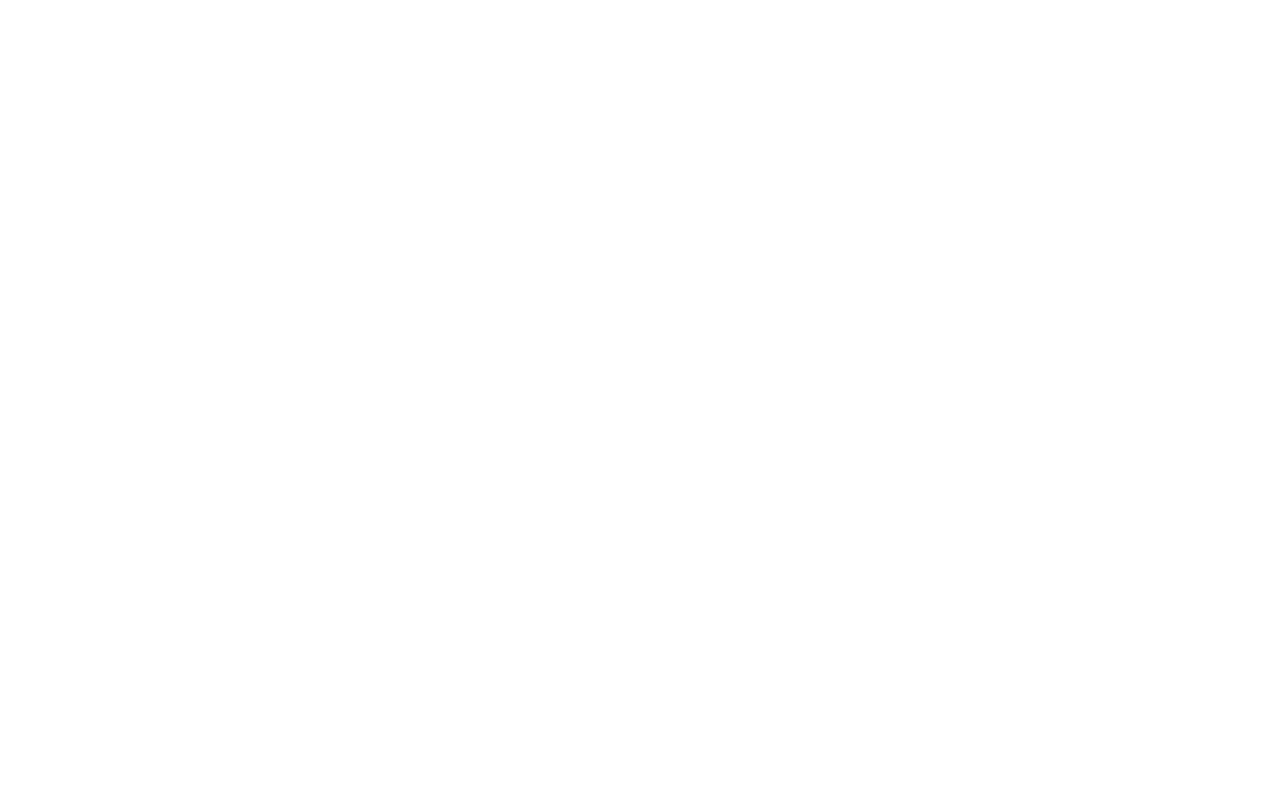
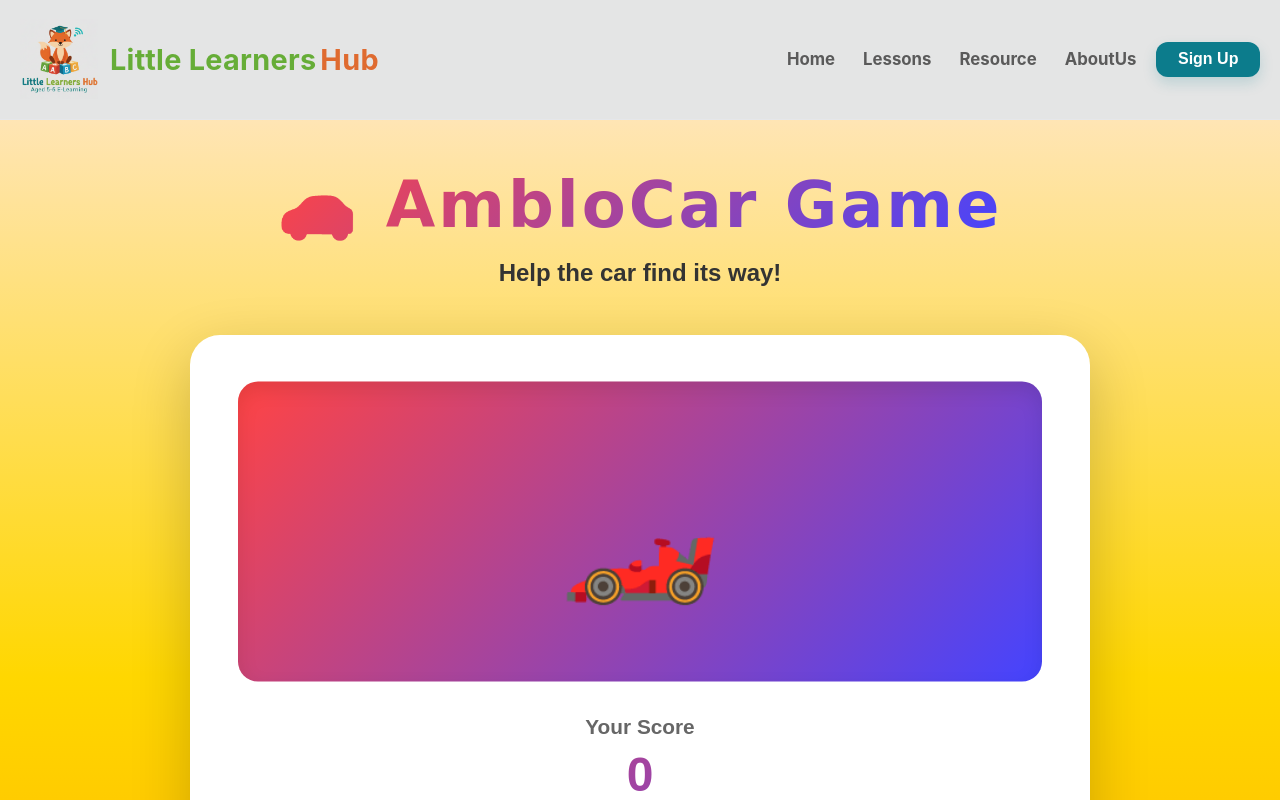
Before and after one commit to ImanthaJayashan/E-Learning_App_frontend, a React (Vite) app: page /games/amblocar in a window 1280 px wide. Before the commit this address had no page. Shown: the top 800 px of the page. Built offline with nearby package versions, Linux system fonts and the light colour scheme.

Commit message:
create a amblocar page

```diff
--- a/src/App.tsx
+++ b/src/App.tsx
@@ -4,6 +4,7 @@
 import EyeProblemDetector from "./pages/EyeProblemDetector";
 import VisionTherapy from "./pages/VisionTherapy";
 import GamesPage from "./pages/GamesPage";
+import AmbloCar from "./pages/AmbloCar";
 import CircleShape from "./pages/CircleShape";
 import SquareShape from "./pages/SquareShape";
 import TriangleShape from "./pages/TriangleShape_new";
@@ -15,6 +16,7 @@
     <Route path="/eye-problem-detector" element={<EyeProblemDetector />} />
     <Route path="/vision-therapy" element={<VisionTherapy />} />
     <Route path="/games" element={<GamesPage />} />
+    <Route path="/games/amblocar" element={<AmbloCar />} />
     <Route path="/shapes/circle" element={<CircleShape />} />
     <Route path="/shapes/square" element={<SquareShape />} />
     <Route path="/shapes/triangle" element={<TriangleShape />} />
--- /dev/null
+++ b/src/pages/AmbloCar.tsx
@@ -0,0 +1,313 @@
+import React, { useState } from "react";
+import { useNavigate } from "react-router-dom";
+import Navbar from "../components/Navbar";
+import Footer from "../components/Footer";
+
+const AmbloCar: React.FC = () => {
+  const navigate = useNavigate();
+  const [score, setScore] = useState(0);
+
+  const styles = `
+    * {
+      margin: 0;
+      padding: 0;
+      box-sizing: border-box;
+    }
+
+    .amblocar-page {
+      min-height: 100vh;
+      background: linear-gradient(180deg, #FFE5B4 0%, #FFD700 50%, #FFA500 100%);
+      display: flex;
+      flex-direction: column;
+      position: relative;
+      padding-top: 0;
+      padding-bottom: 4rem;
+    }
+
+    .amblocar-container {
+      flex: 1;
+      max-width: 1400px;
+      margin: 0 auto;
+      width: 100%;
+      padding: 3rem 2rem;
+      display: flex;
+      flex-direction: column;
+      align-items: center;
+      justify-content: center;
+    }
+
+    .amblocar-header {
+      text-align: center;
+      margin-bottom: 3rem;
+    }
+
+    .amblocar-title {
+      font-size: clamp(2.5rem, 5vw, 4rem);
+      font-weight: 900;
+      background: linear-gradient(135deg, #FF4444, #4444FF);
+      -webkit-background-clip: text;
+      -webkit-text-fill-color: transparent;
+      background-clip: text;
+      margin-bottom: 1rem;
+      font-family: 'Fredoka One', 'Comic Sans MS', sans-serif;
+      letter-spacing: 3px;
+    }
+
+    .amblocar-subtitle {
+      font-size: 1.5rem;
+      color: #333;
+      font-weight: 600;
+      font-family: 'Nunito', sans-serif;
+    }
+
+    .game-area {
+      width: 100%;
+      max-width: 900px;
+      background: white;
+      border-radius: 30px;
+      padding: 3rem;
+      box-shadow: 0 20px 60px rgba(0, 0, 0, 0.2);
+      animation: fadeIn 0.6s ease-out;
+    }
+
+    @keyframes fadeIn {
+      from {
+        opacity: 0;
+        transform: translateY(20px);
+      }
+      to {
+        opacity: 1;
+        transform: translateY(0);
+      }
+    }
+
+    .car-display {
+      width: 100%;
+      height: 300px;
+      background: linear-gradient(135deg, #FF4444, #4444FF);
+      border-radius: 20px;
+      display: flex;
+      align-items: center;
+      justify-content: center;
+      font-size: 8rem;
+      margin-bottom: 2rem;
+      box-shadow: inset 0 8px 20px rgba(0, 0, 0, 0.1);
+      animation: float 3s ease-in-out infinite;
+    }
+
+    @keyframes float {
+      0%, 100% {
+        transform: translateY(0px);
+      }
+      50% {
+        transform: translateY(-20px);
+      }
+    }
+
+    .score-board {
+      text-align: center;
+      margin-bottom: 2rem;
+    }
+
+    .score-label {
+      font-size: 1.3rem;
+      font-weight: 700;
+      color: #666;
+      margin-bottom: 0.5rem;
+      font-family: 'Nunito', sans-serif;
+    }
+
+    .score-value {
+      font-size: 3rem;
+      font-weight: 900;
+      background: linear-gradient(135deg, #FF4444, #4444FF);
+      -webkit-background-clip: text;
+      -webkit-text-fill-color: transparent;
+      background-clip: text;
+      font-family: 'Fredoka One', sans-serif;
+    }
+
+    .game-instructions {
+      background: linear-gradient(135deg, #FFE5B4, #FFF9E6);
+      border-radius: 16px;
+      padding: 1.5rem;
+      margin-bottom: 2rem;
+      border-left: 5px solid #FFA500;
+    }
+
+    .instructions-title {
+      font-size: 1.2rem;
+      font-weight: 800;
+      color: #FF6B00;
+      margin-bottom: 0.8rem;
+      font-family: 'Fredoka One', sans-serif;
+    }
+
+    .instructions-text {
+      font-size: 1.1rem;
+      color: #333;
+      line-height: 1.8;
+      font-family: 'Nunito', sans-serif;
+    }
+
+    .button-group {
+      display: flex;
+      gap: 1.5rem;
+      justify-content: center;
+      flex-wrap: wrap;
+    }
+
+    .btn {
+      border: none;
+      border-radius: 25px;
+      padding: 1.2rem 2.5rem;
+      font-size: 1.3rem;
+      font-weight: 900;
+      cursor: pointer;
+      transition: all 0.3s ease;
+      font-family: 'Fredoka One', 'Comic Sans MS', sans-serif;
+      text-transform: uppercase;
+      letter-spacing: 1.5px;
+    }
+
+    .btn-play {
+      background: linear-gradient(135deg, #FFD700, #FFA500);
+      color: #2d3142;
+      box-shadow: 0 10px 30px rgba(255, 165, 0, 0.4);
+    }
+
+    .btn-play:hover {
+      transform: translateY(-5px) scale(1.05);
+      box-shadow: 0 15px 40px rgba(255, 165, 0, 0.5);
+    }
+
+    .btn-play:active {
+      transform: scale(0.95);
+    }
+
+    .btn-back {
+      background: linear-gradient(135deg, #667eea, #764ba2);
+      color: white;
+      box-shadow: 0 10px 30px rgba(102, 126, 234, 0.4);
+    }
+
+    .btn-back:hover {
+      transform: translateY(-5px) scale(1.05);
+      box-shadow: 0 15px 40px rgba(102, 126, 234, 0.5);
+    }
+
+    .btn-back:active {
+      transform: scale(0.95);
+    }
+
+    @media (max-width: 768px) {
+      .amblocar-container {
+        padding: 2rem 1rem;
+      }
+
+      .game-area {
+        padding: 2rem;
+      }
+
+      .car-display {
+        height: 200px;
+        font-size: 5rem;
+      }
+
+      .score-value {
+        font-size: 2rem;
+      }
+
+      .btn {
+        padding: 1rem 2rem;
+        font-size: 1.1rem;
+      }
+
+      .button-group {
+        gap: 1rem;
+      }
+    }
+
+    @media (max-width: 480px) {
+      .amblocar-title {
+        font-size: 2rem;
+      }
+
+      .game-area {
+        padding: 1.5rem;
+      }
+
+      .car-display {
+        height: 150px;
+        font-size: 4rem;
+        margin-bottom: 1.5rem;
+      }
+
+      .btn {
+        padding: 0.9rem 1.8rem;
+        font-size: 1rem;
+      }
+
+      .button-group {
+        flex-direction: column;
+        width: 100%;
+      }
+
+      .btn {
+        width: 100%;
+      }
+    }
+  `;
+
+  return (
+    <div>
+      <style>{styles}</style>
+      <Navbar />
+
+      <div className="amblocar-page">
+        <div className="amblocar-container">
+          <div className="amblocar-header">
+            <h1 className="amblocar-title">🚗 AmbloCar Game</h1>
+            <p className="amblocar-subtitle">Help the car find its way!</p>
+          </div>
+
+          <div className="game-area">
+            <div className="car-display">🏎️</div>
+
+            <div className="score-board">
+              <div className="score-label">Your Score</div>
+              <div className="score-value">{score}</div>
+            </div>
+
+            <div className="game-instructions">
+              <div className="instructions-title">📋 How to Play</div>
+              <div className="instructions-text">
+                Guide the car through the track to complete the level.
+                Avoid obstacles and collect power-ups to boost your score!
+              </div>
+            </div>
+
+            <div className="button-group">
+              <button
+                className="btn btn-play"
+                onClick={() => setScore(score + 10)}
+              >
+                ▶️ Start Game
+              </button>
+              <button
+                className="btn btn-back"
+                onClick={() => navigate("/games")}
+              >
+                ← Back to Games
+              </button>
+            </div>
+          </div>
+        </div>
+      </div>
+
+      <Footer />
+    </div>
+  );
+};
+
+export default AmbloCar;
--- a/src/pages/GamesPage.tsx
+++ b/src/pages/GamesPage.tsx
@@ -34,32 +34,37 @@
 
   const games = [
     {
-      title: "CIRCLE",
+      title: "AmbloCar",
       level: "LEVEL 1",
       color1: "#FF4444",
       color2: "#4444FF",
-      route: "/shapes/circle"
+      route: "/games/amblocar",
+      image: "/688abcca075993afaacd3536_Amblyoplay%201.png",
+      icon: "⭕"
     },
     {
       title: "SQUARE",
       level: "LEVEL 2",
       color1: "#FF4444",
       color2: "#4444FF",
-      route: "/shapes/square"
+      route: "/shapes/square",
+      icon: "🟦"
     },
     {
       title: "TRIANGLE",
       level: "LEVEL 3",
       color1: "#FF4444",
       color2: "#4444FF",
-      route: "/shapes/triangle"
+      route: "/shapes/triangle",
+      icon: "🔺"
     },
     {
       title: "STAR",
       level: "LEVEL 4",
       color1: "#FF4444",
       color2: "#4444FF",
-      route: "/shapes/star"
+      route: "/shapes/star",
+      icon: "⭐"
     }
   ];
 
@@ -131,16 +136,18 @@
 
     .games-page {
       min-height: 100vh;
-      background: linear-gradient(180deg, #E3F2FD 0%, #FFF3E0 50%, #F3E5F5 100%);
+      background: radial-gradient(circle at 20% 20%, rgba(255, 221, 255, 0.6), transparent 30%),
+        radial-gradient(circle at 80% 0%, rgba(197, 225, 255, 0.55), transparent 28%),
+        linear-gradient(180deg, #e7f2ff 0%, #fef5f4 50%, #f3e5f5 100%);
       position: relative;
       padding-top: 0;
       padding-bottom: 4rem;
     }
 
     .games-container {
-      max-width: 1600px;
+      max-width: 1500px;
       margin: 0 auto;
-      padding: 0;
+      padding: 0 1.5rem 1rem;
     }
 
     .games-header {
@@ -265,21 +272,22 @@
 
     .games-grid {
       display: grid;
-      grid-template-columns: repeat(auto-fill, minmax(300px, 1fr));
-      gap: 2.5rem;
-      padding: 0 1rem;
+      grid-template-columns: repeat(auto-fit, minmax(280px, 1fr));
+      gap: 2rem;
+      padding: 0 0.5rem;
     }
 
     .game-card {
-      background: white;
-      border-radius: 28px;
-      padding: 2.5rem 2rem;
-      box-shadow: 0 10px 30px rgba(0, 0, 0, 0.1);
+      background: rgba(255, 255, 255, 0.92);
+      border-radius: 30px;
+      padding: 2.4rem 2rem 2rem;
+      box-shadow: 0 18px 50px rgba(20, 24, 62, 0.12), inset 0 1px 0 rgba(255, 255, 255, 0.7);
+      border: 1px solid rgba(255, 255, 255, 0.6);
       display: flex;
       flex-direction: column;
       align-items: center;
-      gap: 1.8rem;
-      transition: all 0.4s cubic-bezier(0.4, 0, 0.2, 1);
+      gap: 1.6rem;
+      transition: transform 0.35s ease, box-shadow 0.35s ease, border-color 0.35s ease;
       position: relative;
       overflow: hidden;
       animation: fadeInUp 0.6s ease-out both;
@@ -291,35 +299,36 @@
     .game-card:nth-child(4) { animation-delay: 0.7s; }
 
     .game-card:hover {
-      transform: translateY(-12px) scale(1.02);
-      box-shadow: 0 20px 50px rgba(0, 0, 0, 0.2);
+      transform: translateY(-10px) scale(1.04);
+      box-shadow: 0 260px 600px rgba(300, 42, 74, 0.18);
+      border-color: rgba(255, 255, 255, 0.9);
     }
 
     .game-card::before {
       content: '';
       position: absolute;
-      top: 0;
-      left: 0;
-      right: 0;
-      height: 10px;
-      background: linear-gradient(90deg, var(--color1), var(--color2));
-      border-radius: 28px 28px 0 0;
+      inset: 1px;
+      border-radius: 29px;
+      background: radial-gradient(circle at 20% 20%, rgba(255, 255, 255, 0.15), transparent 40%),
+        radial-gradient(circle at 80% 0%, rgba(255, 255, 255, 0.12), transparent 35%);
+      pointer-events: none;
+      z-index: 0;
     }
 
     .game-card::after {
       content: '';
       position: absolute;
-      top: -50%;
-      left: -50%;
-      width: 200%;
-      height: 200%;
-      background: radial-gradient(circle, rgba(255,255,255,0.2) 0%, transparent 70%);
-      opacity: 0;
-      transition: opacity 0.4s;
+      inset: 0;
+      border-radius: 30px;
+      background: linear-gradient(135deg, var(--color1), var(--color2));
+      opacity: 0.12;
+      filter: blur(30px);
+      z-index: 0;
+      transition: opacity 0.35s ease;
     }
 
     .game-card:hover::after {
-      opacity: 1;
+      opacity: 0.22;
     }
 
     .game-level {
@@ -369,6 +378,49 @@
       font-family: 'Fredoka One', 'Comic Sans MS', sans-serif;
       position: relative;
       z-index: 1;
+    }
+
+    .game-visual {
+      width: 200px;
+      height: 200px;
+      border-radius: 24px;
+      background: linear-gradient(135deg, rgba(255,255,255,0.8), rgba(255,255,255,0.6));
+      box-shadow: inset 0 8px 20px rgba(0, 0, 0, 0.08), 0 10px 24px rgba(0, 0, 0, 0.1);
+      display: grid;
+      place-items: center;
+      overflow: hidden;
+      position: relative;
+      transition: transform 0.35s ease;
+    }
+
+    .game-visual::after {
+      content: '';
+      position: absolute;
+      inset: 0;
+      background: linear-gradient(145deg, rgba(255,255,255,0.15), transparent);
+      pointer-events: none;
+    }
+
+    .game-image {
+      width: 100%;
+      height: 100%;
+      object-fit: cover;
+      display: block;
+      transition: transform 0.35s ease;
+    }
+
+    .game-icon {
+      font-size: 5rem;
+      z-index: 1;
+      animation: bounce 2s ease-in-out infinite;
+    }
+
+    .game-card:hover .game-visual {
+      transform: scale(1.05);
+    }
+
+    .game-card:hover .game-image {
+      transform: scale(1.08);
     }
 
     .play-button {
@@ -655,6 +707,13 @@
                 <div className="game-title-box">
                   <div className="game-title-text">{game.title}</div>
                 </div>
+                <div className="game-visual">
+                  {game.image ? (
+                    <img src={game.image} alt={`${game.title} preview`} className="game-image" />
+                  ) : (
+                    <span className="game-icon">{game.icon}</span>
+                  )}
+                </div>
                 <button
                   type="button"
                   className="play-button"
```
Also changed, not shown: public/688abcca075993afaacd3536_Amblyoplay 1.png (added).
